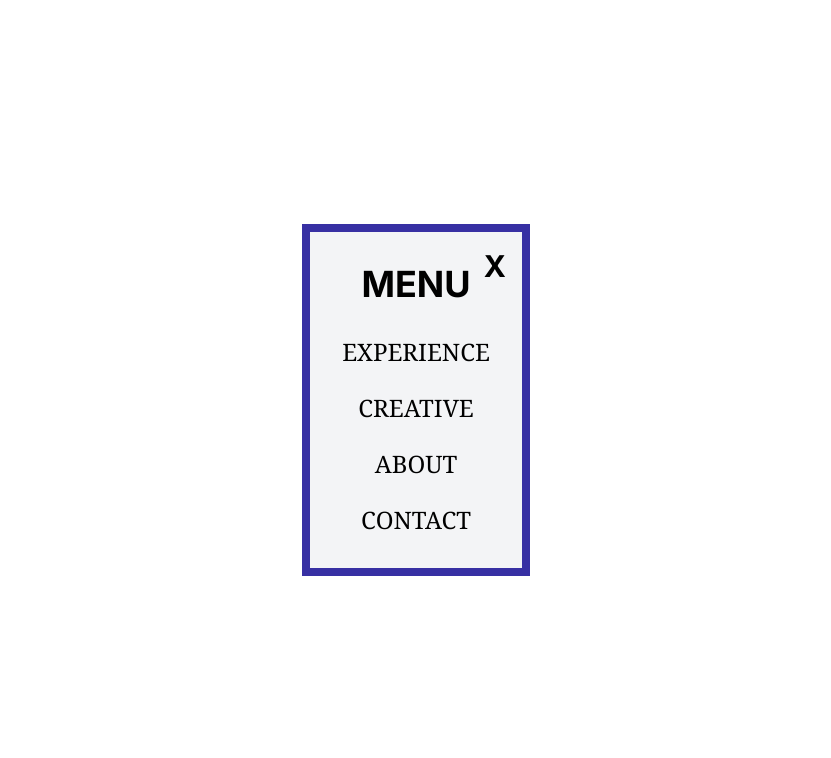
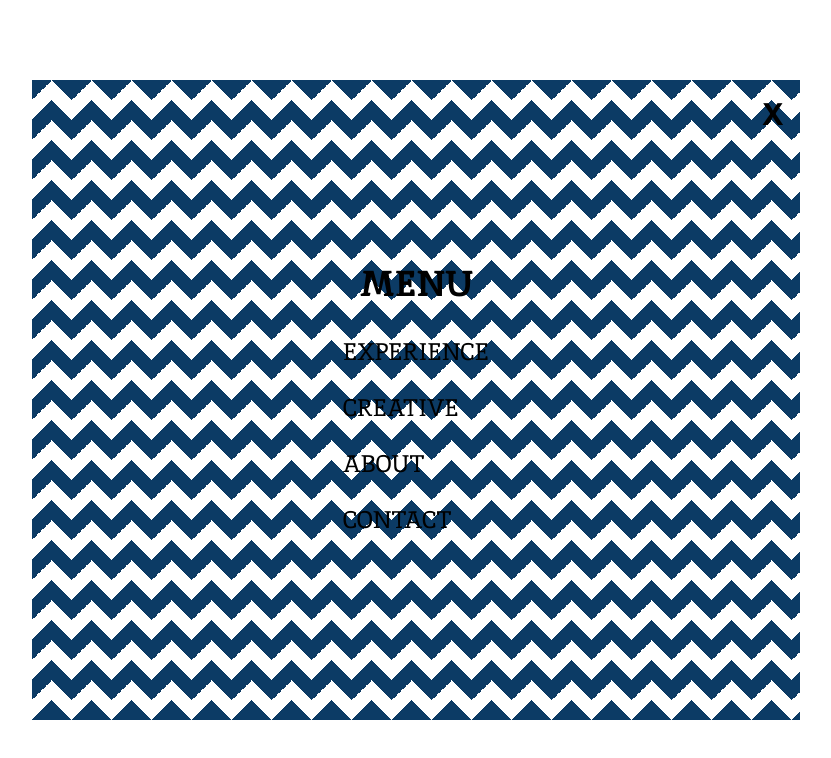
Before and after one commit to mwcui/portfolio, a Next.js app: page / in a window 1280 px wide. Both pictures are taken after a click on the button "Menu". Shown: the top 758 px of the page, without its empty margins (224-1055 px from the left). Built offline with nearby package versions, Linux system fonts and the light colour scheme.

Commit message:
working on the menu checkered border

```diff
--- a/src/app/Components/menu.js
+++ b/src/app/Components/menu.js
@@ -1,19 +1,22 @@
-
-
 // import React from 'react';
 
-// const Menu = () => {
+// const Menu = ({ closeMenu }) => {
 //   return (
-//     <div className="h-screen flex items-center justify-center bg-white">
+//     <div className="fixed inset-0 flex items-center justify-center bg-white z-50">
 //       <div className="bg-gray-100 border-8 border-indigo-800 p-8 text-center relative">
-//         <h1 className="text-4xl font-bold mb-8">MENU</h1>
-//         <ul className="space-y-6 text-2xl font-serif">
+//         <h1 className="text-4xl font-bold font-inika mb-8">MENU</h1>
+//         <ul className="space-y-6 text-2xl font-inika">
 //           <li className="hover:text-gray-600 cursor-pointer">EXPERIENCE</li>
 //           <li className="hover:text-gray-600 cursor-pointer">CREATIVE</li>
 //           <li className="hover:text-gray-600 cursor-pointer">ABOUT</li>
 //           <li className="hover:text-gray-600 cursor-pointer">CONTACT</li>
 //         </ul>
-//         <button className="absolute top-4 right-4 text-3xl font-bold hover:text-gray-600">X</button>
+//         <button
+//           onClick={closeMenu}
+//           className="absolute top-4 right-4 text-3xl font-bold hover:text-gray-600"
+//         >
+//           X
+//         </button>
 //       </div>
 //     </div>
 //   );
@@ -27,9 +30,10 @@ import React from 'react';
 const Menu = ({ closeMenu }) => {
   return (
     <div className="fixed inset-0 flex items-center justify-center bg-white z-50">
-      <div className="bg-gray-100 border-8 border-indigo-800 p-8 text-center relative">
-        <h1 className="text-4xl font-bold mb-8">MENU</h1>
-        <ul className="space-y-6 text-2xl font-serif">
+      <div className="relative w-4/5 h-4/5 max-w-3xl max-h-3xl">
+        <div className="checkered-border p-8 h-full flex flex-col items-center justify-center relative bg-white">
+          <h1 className="text-4xl font-bold font-inika mb-8">MENU</h1>
+          <ul className="space-y-6 text-2xl font-inika">
             <li className="hover:text-gray-600 cursor-pointer">EXPERIENCE</li>
             <li className="hover:text-gray-600 cursor-pointer">CREATIVE</li>
             <li className="hover:text-gray-600 cursor-pointer">ABOUT</li>
@@ -43,6 +47,7 @@ const Menu = ({ closeMenu }) => {
           </button>
         </div>
       </div>
+    </div>
   );
 };
 
--- a/src/app/Components/navbar.js
+++ b/src/app/Components/navbar.js
@@ -39,14 +39,14 @@ export default function Navbar() {
 
     <>
   <nav className="fixed top-0 left-0 right-0 border">
-    <div className="flex justify-between items-center w-full">
+    <div className="flex justify-between items-center">
       <Link href="/">
-        <Image src={logo} alt="Logo" width={150} height={150} className="object-contain cursor-pointer" />
+        <Image src={logo} alt="Logo" width={125} height={125} className="object-contain cursor-pointer" />
       </Link>
       <div className="ml-auto px-4">
         <button
           onClick={toggleMenu}
-          className="text-lg text-white hover:text-gray-600 font-semibold"
+          className="text-lg text-white hover:text-gray-600 font-inika"
         >
           Menu
         </button>
--- a/src/app/globals.css
+++ b/src/app/globals.css
@@ -1,3 +1,42 @@
 @tailwind base;
 @tailwind components;
 @tailwind utilities;
+
+/* styles/globals.css */
+
+@font-face {
+    font-family: 'Inika';
+    src: url('/fonts/Inika-Regular.ttf') format('truetype');
+    font-weight: 400;
+    font-style: normal;
+  }
+
+  @font-face {
+    font-family: 'Inika';
+    src: url('/fonts/Inika-Bold.ttf') format('truetype');
+    font-weight: 700;
+    font-style: normal;
+  }
+
+  .inika-regular {
+    font-family: 'Inika', serif;
+    font-weight: 400;
+    font-style: normal;
+  }
+
+  .inika-bold {
+    font-family: 'Inika', serif;
+    font-weight: 700;
+    font-style: normal;
+  }
+
+  .checkered-border {
+    background:
+      linear-gradient(45deg, #0C3B65 25%, transparent 25%) -20px 0,
+      linear-gradient(-45deg, #0C3B65 25%, transparent 25%) -20px 0,
+      linear-gradient(45deg, transparent 75%, #0C3B65 75%),
+      linear-gradient(-45deg, transparent 75%, #0C3B65 75%);
+    background-size: 40px 40px;
+    padding: 40px;
+    box-sizing: border-box;
+  }
--- a/tailwind.config.js
+++ b/tailwind.config.js
@@ -1,3 +1,26 @@
+// /** @type {import('tailwindcss').Config} */
+// module.exports = {
+//   content: [
+//     "./src/pages/**/*.{js,ts,jsx,tsx,mdx}",
+//     "./src/components/**/*.{js,ts,jsx,tsx,mdx}",
+//     "./src/app/**/*.{js,ts,jsx,tsx,mdx}",
+//   ],
+//   theme: {
+//     extend: {
+//       fontFamily: {
+//         inika: ['Inika', 'serif'], // Add your custom font here
+//       },
+//       backgroundImage: {
+//         "gradient-radial": "radial-gradient(var(--tw-gradient-stops))",
+//         "gradient-conic":
+//           "conic-gradient(from 180deg at 50% 50%, var(--tw-gradient-stops))",
+//       },
+//     },
+//   },
+//   plugins: [],
+// };
+
+
 /** @type {import('tailwindcss').Config} */
 module.exports = {
   content: [
@@ -7,6 +30,9 @@ module.exports = {
   ],
   theme: {
     extend: {
+      fontFamily: {
+        inika: ['Inika', 'serif'], // Correctly formatted font family
+      },
       backgroundImage: {
         "gradient-radial": "radial-gradient(var(--tw-gradient-stops))",
         "gradient-conic":
```
Also changed, not shown: public/fonts/Inika-Bold.ttf (added), public/fonts/Inika-Regular.ttf (added). Lines whose indentation alone changed are shown as unchanged.
